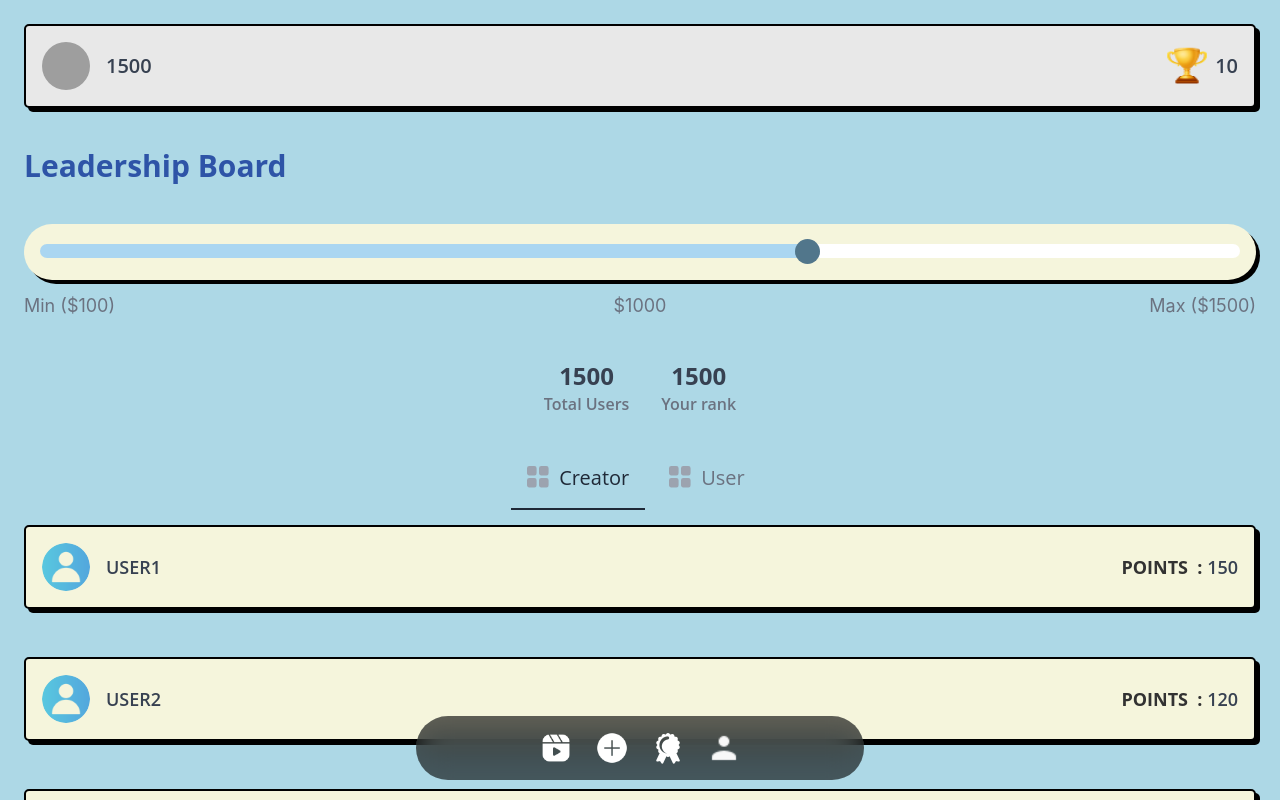
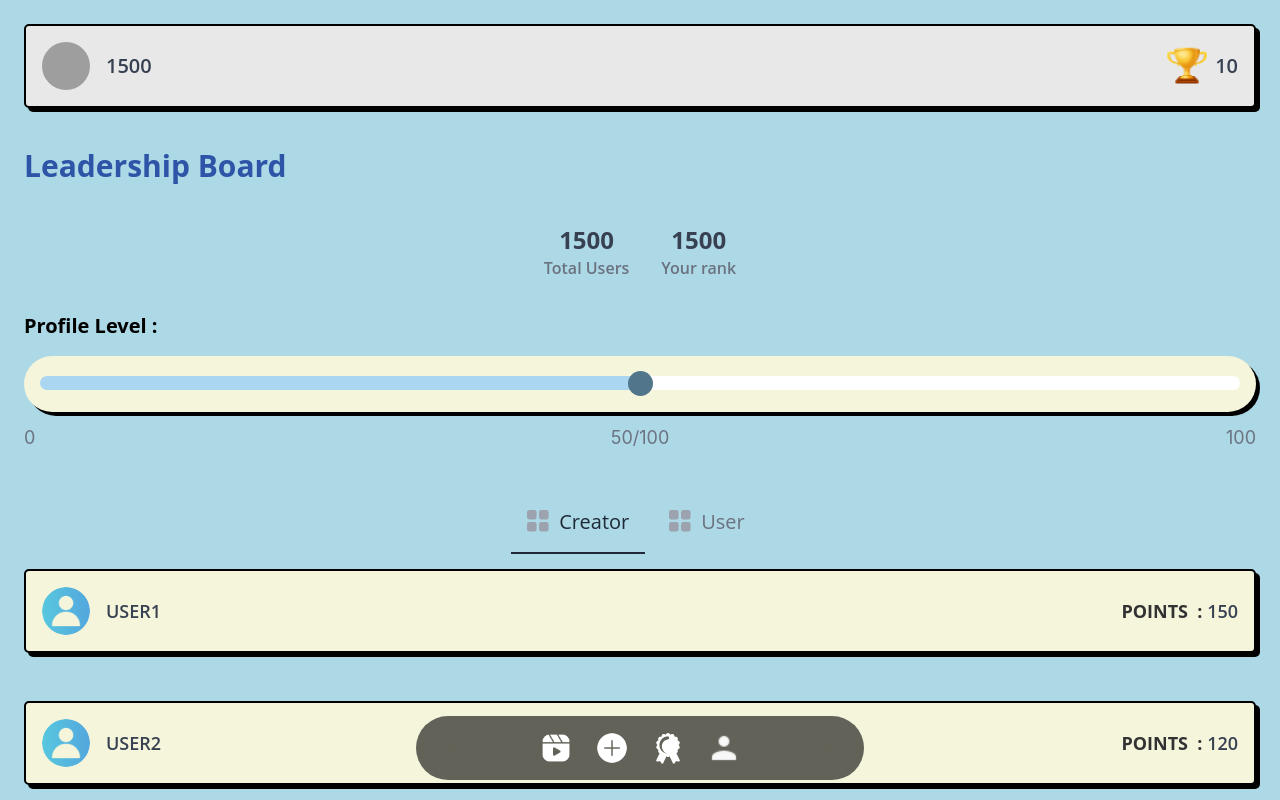
Before and after one commit to Creatonn/creatonn-mini-app, a React (Create React App) app: page /leaders in a window 1280 px wide. Shown: the top 800 px of the page. Built offline with nearby package versions, Linux system fonts and the light colour scheme; grey boxes are pictures that could not be loaded.

Commit message:
adding logo changes

```diff
--- a/src/components/ConnectWallet.js
+++ b/src/components/ConnectWallet.js
@@ -6,7 +6,7 @@ const ConnectWallet = () => {
     }
     return (
         <div className="flex justify-between items-center p-4 bg-transparent">
-            <img src="https://iconape.com/wp-content/png_logo_vector/sk-creation-logo.png" alt="Logo" className="w-16 h-16" />
+            <img src="/images/logo.png" alt="Logo" className="w-16 h-16" />
             <button className="w-1/2 lg:w-[15%] h-14 px-2 bg-custom-light-beige border-2 border-black rounded-[5px] shadow-custom-bottom-right text-custom-dark-gray cursor-pointer text-[17px] font-bold hover:bg-custom-border focus:outline-none uppercase" onClick={handleWalletConnect}>
                 Connect Wallet
             </button>
--- a/src/components/Leadership.js
+++ b/src/components/Leadership.js
@@ -2,15 +2,10 @@ import React, { useState } from 'react';
 
 const Leadership = () => {
     const [activeTab, setActiveTab] = useState('Test1');
-    const [sliderValue, setSliderValue] = useState(1000);
-
-    const handleSliderChange = (e) => {
-        setSliderValue(parseInt(e.target.value, 10));
-    };
+    const sliderValue = 50;
 
     const calculateBackgroundSize = () => {
-        const percentage = ((sliderValue - 100) / (1500 - 100)) * 100;
-        return `${percentage}%`;
+        return `${(sliderValue / 100) * 100}%`;
     };
 
     const leadersTest1 = [
@@ -41,32 +36,11 @@ const Leadership = () => {
                     <span className="text-xl font-semibold font-sans text-gray-700">10</span>
                 </div>
             </div>
-            <div className="text-3xl font-bold py-10 text-left font-sans text-card-title">
+            <div className="text-3xl font-bold pt-10 pb-6 text-left font-sans text-card-title">
                 Leadership Board
             </div>
 
-            <div className="relative w-full mb-16 bg-custom-light-beige rounded-full p-4 shadow-custom-bottom-right">
-                <label htmlFor="labels-range-input" className="sr-only">Labels range</label>
-                <input
-                    id="labels-range-input"
-                    type="range"
-                    value={sliderValue}
-                    min="100"
-                    max="1500"
-                    onChange={handleSliderChange}
-                    className="w-full h-4 bg-white rounded-lg appearance-none cursor-pointer custom-slider"
-                    style={{
-                        background: `linear-gradient(to right, #aad6f1 ${calculateBackgroundSize()}, white ${calculateBackgroundSize()})`,
-                    }}
-                />
-                <span className="text-lg text-gray-500 absolute left-0 -bottom-10">Min ($100)</span>
-                <span className="text-lg text-gray-500 absolute left-1/2 transform -translate-x-1/2 -bottom-10">
-                    ${sliderValue}
-                </span>
-                <span className="text-lg text-gray-500 absolute right-0 -bottom-10">Max ($1500)</span>
-            </div>
-
-            <div className="flex justify-center items-center p-4 w-full gap-8">
+            <div className="flex justify-center items-center pt-4 pb-8 w-full gap-8">
                 <div className="coin-section flex flex-col-reverse  items-center">
                     <span className='text-base font-sans font-semibold text-gray-500'>Total Users</span>
                     <span className="text-2xl font-bold font-sans text-gray-700">1500</span>
@@ -74,6 +48,37 @@ const Leadership = () => {
                 <div className="coin-section flex flex-col-reverse items-center">
                     <span className='text-base font-sans font-semibold text-gray-500'>Your rank </span>
                     <span className="text-2xl font-bold font-sans text-gray-700">1500</span>
+                </div>
+            </div>
+
+            <div className="w-full flex flex-col items-start">
+                <h1 className="text-xl font-bold font-sans ">
+                    Profile Level :
+                </h1>
+                <div className="relative w-full mb-16 bg-custom-light-beige rounded-full p-4 shadow-custom-bottom-right mt-4">
+                    <label htmlFor="labels-range-input" className="sr-only">
+                        Labels range
+                    </label>
+                    <input
+                        id="labels-range-input"
+                        type="range"
+                        value={sliderValue}
+                        min="0"
+                        max="100"
+                        className="w-full h-4 bg-white rounded-lg appearance-none cursor-pointer custom-slider"
+                        style={{
+                            background: `linear-gradient(to right, #aad6f1 ${calculateBackgroundSize()}, white ${calculateBackgroundSize()})`,
+                        }}
+                    />
+                    <span className="text-lg text-gray-500 absolute left-0 -bottom-10">
+                        0
+                    </span>
+                    <span className="text-lg text-gray-500 absolute left-1/2 transform -translate-x-1/2 -bottom-10">
+                        {`${sliderValue}/100`}
+                    </span>
+                    <span className="text-lg text-gray-500 absolute right-0 -bottom-10">
+                        100
+                    </span>
                 </div>
             </div>
 
--- a/src/components/Profile.js
+++ b/src/components/Profile.js
@@ -1,15 +1,10 @@
-import React, { useState } from "react";
+import React from "react";
 
 const Profile = () => {
-    const [sliderValue, setSliderValue] = useState(1000);
-
-    const handleSliderChange = (e) => {
-        setSliderValue(parseInt(e.target.value, 10));
-    };
+    const sliderValue = 15;
 
     const calculateBackgroundSize = () => {
-        const percentage = ((sliderValue - 100) / (1500 - 100)) * 100;
-        return `${percentage}%`;
+        return `${(sliderValue / 100) * 100}%`;
     };
 
     return (
@@ -64,6 +59,10 @@ const Profile = () => {
                 </div>
             </div>
 
+            <div className="w-full flex flex-col items-start m-4 ">
+                <h1 className="text-xl font-bold font-sans ">
+                    Profile Level :
+                </h1>
                 <div className="relative w-full mb-16 bg-custom-light-beige rounded-full p-4 shadow-custom-bottom-right mt-4">
                     <label htmlFor="labels-range-input" className="sr-only">
                         Labels range
@@ -72,26 +71,26 @@ const Profile = () => {
                         id="labels-range-input"
                         type="range"
                         value={sliderValue}
-                    min="100"
-                    max="1500"
-                    onChange={handleSliderChange}
+                        min="0"
+                        max="100"
                         className="w-full h-4 bg-white rounded-lg appearance-none cursor-pointer custom-slider"
                         style={{
                             background: `linear-gradient(to right, #aad6f1 ${calculateBackgroundSize()}, white ${calculateBackgroundSize()})`,
                         }}
                     />
                     <span className="text-lg text-gray-500 absolute left-0 -bottom-10">
-                    Min ($100)
+                        0
                     </span>
                     <span className="text-lg text-gray-500 absolute left-1/2 transform -translate-x-1/2 -bottom-10">
-                    ${sliderValue}
+                        {`${sliderValue}/100`}
                     </span>
                     <span className="text-lg text-gray-500 absolute right-0 -bottom-10">
-                    Max ($1500)
+                        100
                     </span>
                 </div>
+            </div>
 
-            <div className="flex justify-center items-center p-4 w-full my-2 gap-8">
+            <div className="flex justify-center items-center w-full my-2 gap-8">
                 <div className="coin-section flex flex-col-reverse  items-center">
                     <span className="text-base font-sans font-semibold text-gray-500">
                         Followers
```
Also changed, not shown: public/images/logo.png (added). Lines whose indentation alone changed are shown as unchanged.
